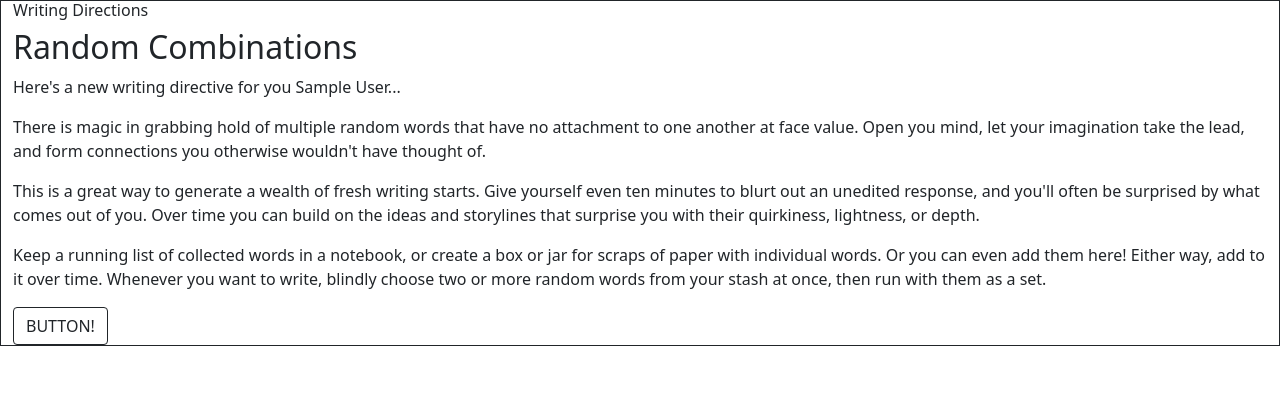
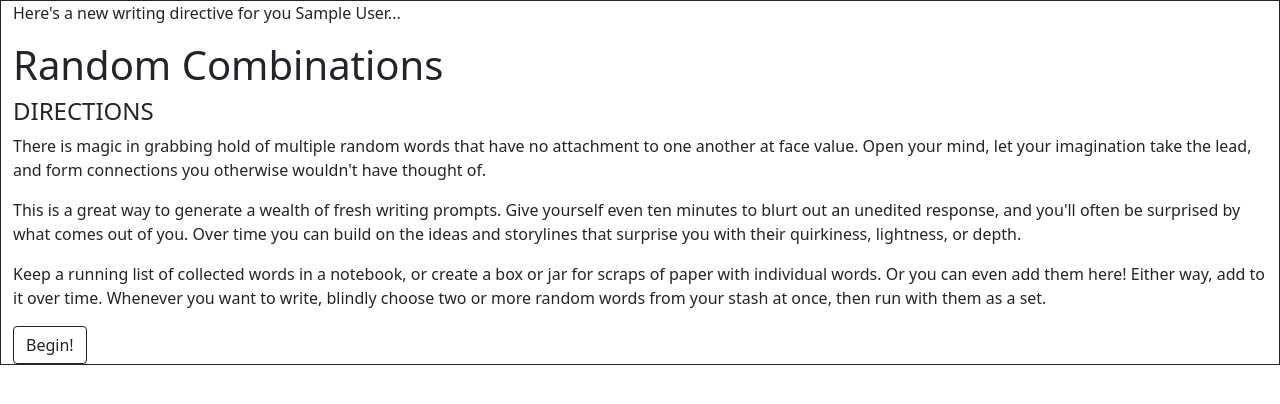
Before and after one commit to VallieTracy/Writing-Prompt-App, a Flask app: page /new-prompt in a window 1280 px wide. Shown: the top 404 px of the page. Run offline with Flask 2, Linux system fonts and the light colour scheme; the visitor is signed in with stand-in values (Sample User, id 1).

Commit message:
have images added to some of the prompts plus showing up thru jinja

```diff
--- a/data/prompts.py
+++ b/data/prompts.py
@@ -1,31 +1,36 @@
 prompts_dicts = [
     {'name': 'Single Words with Multiple Meanings',
-     'directions': ["With only minutes available to write in response to each prompt, think broadly with an open mind. The immediate goal is to generate a rich and varied field of thoughts, memories, and ideas. Let yourself wander all over the place and collect anything you find. You can sort through the piles later to decide what deserves more focused exploration"],
-     'prompt': 'Your single word to explore multiple meanings is:',
-     'random_word_qty': 1},
+     'directions': ["With only minutes available to write in response to each prompt, think broadly with an open mind. The immediate goal is to generate a rich and varied field of thoughts, memories, and ideas. Let yourself wander all over the place and collect anything you find. You can sort through the piles later to decide what deserves more focused exploration."],
+     'prompt': 'Your single word to explore:',
+     'random_word_qty': 1,
+     'img_path': '/static/Images/single_many.jpg'},
     {'name': 'Two Minute Sprints',
-     'directions': ['second prompt - here is the first snippet of directions',
-                    'second prompt - here is a second snippet',
-                    'second prompt - and a third'],
-     'prompt': 'Write for two minutes about:',
-     'random_word_qty': 1},
+     'directions': ["2 minute sprints are exactly what they sound like: responding to a prompt in only two minutes.",
+                    "The limitation of time, combined with advancing to the next word without pausing, grants your brain permission to 'just keep firing' and blurt out anything it wants to. This is a great practice for creating unfiltered writing without judgement, as well as preventing editing as you write. There simply isn't time to mull over what you're going to say, much less how to word it.",
+                    "Sprints allow you to generate a pile of raw material that you can return to later to build on. The more you do in one sitting, the more your mind will get comfortable with the randomness of it all, and the more you will discover unexpected and rich starters for yourself."],
+     'prompt': 'Your word for this two-minute sprint:',
+     'random_word_qty': 1,
+     'img_path': None},
     {'name': 'Random Combinations',
-     'directions': ["There is magic in grabbing hold of multiple random words that have no attachment to one another at face value. Open you mind, let your imagination take the lead, and form connections you otherwise wouldn't have thought of.",
-                    "This is a great way to generate a wealth of fresh writing starts. Give yourself even ten minutes to blurt out an unedited response, and you'll often be surprised by what comes out of you. Over time you can build on the ideas and storylines that surprise you with their quirkiness, lightness, or depth.",
+     'directions': ["There is magic in grabbing hold of multiple random words that have no attachment to one another at face value. Open your mind, let your imagination take the lead, and form connections you otherwise wouldn't have thought of.",
+                    "This is a great way to generate a wealth of fresh writing prompts. Give yourself even ten minutes to blurt out an unedited response, and you'll often be surprised by what comes out of you. Over time you can build on the ideas and storylines that surprise you with their quirkiness, lightness, or depth.",
                     "Keep a running list of collected words in a notebook, or create a box or jar for scraps of paper with individual words.  Or you can even add them here! Either way, add to it over time. Whenever you want to write, blindly choose two or more random words from your stash at once, then run with them as a set."],
-     'prompt': 'Your random combinations are:',
-     'random_word_qty': 2},
+     'prompt': 'Your two-word random combination is:',
+     'random_word_qty': 2,
+     'img_path': None},
     {'name': 'Mind Mapping, AKA: Clustering',
      'directions': ["Mind Mapping is another way to spin out from a single prompt. This practice pulls you farther away from the original word the more you work it, unearthing a wide span of topics to write on.",
                     "Start with obvious references written close in to your prompt word, then let go of the natural need to stick with the prompt word and build separately on the responses you wrote to it. Continue working outward and opening new paths as you go.",
                     "Map your brainstorms and insights for as long as you want. Then work one more layer out. Often times when we feel like we're done, we're on the edge of something even better that was hidden just out of sight before."],
      'prompt': 'Start your cluster with:',
-     'random_word_qty': 1},
+     'random_word_qty': 1,
+     'img_path': '/static/Images/mind_map.jpg'},
     {'name': 'Endings Into Beginnings',
      'directions': ["Write a single sentence, just one line long. It can be absolutely anything you want, as long as it fits on one line.",
                     "Rewrite the last word of sentence #1 onto line #2. This is now the first word in your second sentence. Again write anything you want, as long as it fits on one line.",
                     "As you progress, try not to follow a logical train of thought from sentence to sentence. Practice letting your mind wander wildly, without a filter or direction. Whatever comes to you, write it down. The reason for this is that Writing It Down clears out the clutter and makes room for something new to pop up.",
                     "Repeat as time and interest allows. Writers will have unintentional poems in the end."],
      'prompt': 'Your first sentence must include the word:',
-     'random_word_qty': 1}
+     'random_word_qty': 1,
+     'img_path': None}
 ]
--- a/server.py
+++ b/server.py
@@ -67,10 +67,11 @@ def log_in():
 
         writing_directions = writing_dictionary['directions']
         prompt_name = writing_dictionary['name']
+        img_src = writing_dictionary['img_path']
         first_name = user.first_name
         welcome = f"Welcome back {first_name}!"
 
-        return render_template('writing_directions.html', writing_directions=writing_directions, prompt_name=prompt_name, welcome_message=welcome)
+        return render_template('writing_directions.html', writing_directions=writing_directions, prompt_name=prompt_name, welcome_message=welcome, img_src=img_src)
 
 
 @app.route('/writing-prompt')
@@ -86,8 +87,10 @@ def writing_prompt():
     random_word1 = crud.get_random_word()
     random_word2 = crud.get_unique_second_word()
 
+    first_name = session["first_name"]
+    message = f"The timer has started, so get to writing {first_name}!"
 
-    return render_template('writing_prompt.html', word1=random_word1, word2=random_word2, name=directive_name, prompt=the_prompt, word_qty=word_qty)
+    return render_template('writing_prompt.html', message=message, word1=random_word1, word2=random_word2, name=directive_name, prompt=the_prompt, word_qty=word_qty)
 
 
 @app.route('/store-nugget', methods=['POST'])
@@ -140,7 +143,6 @@ def api_word_add():
         flash(f"Huzzah! We've located {word} in the Merriam-Webster Dictionary!")
         if word in crud.get_all_words():
             flash("BUT it's already in the DB so it's not being added.")
-            flash(stems)
         else:
             flash("AND it's not in the DB so we've added it for you!")
             crud.create_word(word, email)
@@ -164,12 +166,13 @@ def new_directive():
     session["writing_dictionary"] = writing_dictionary
     writing_directions = writing_dictionary['directions']
     prompt_name = writing_dictionary['name']
+    img_src = writing_dictionary['img_path']
 
     writer = session["first_name"]
     email = session["user_email"]
 
     welcome = f"Here's a new writing directive for you {writer}..."
-    return render_template('writing_directions.html', writing_directions=writing_directions, prompt_name=prompt_name, welcome_message=welcome)
+    return render_template('writing_directions.html', writing_directions=writing_directions, prompt_name=prompt_name, welcome_message=welcome, img_src=img_src)
 
 @app.route('/logout')
 def delete_sessions():
--- a/static/css/style.css
+++ b/static/css/style.css
@@ -1 +1,3 @@
-.testing {color: red;}
+.small-for-testing {
+    width: 450px;
+}
--- a/static/js/eventHandling.js
+++ b/static/js/eventHandling.js
@@ -38,6 +38,7 @@ $('#get-words').on('click', () => {
     $('#get-words').off();
 })
 
+// HIDDEN FOR NOW FOR PURPOSES OF MVP
 // hides the nugget element on writing_prompt.html
 $('#hidden-element').hide()
 
--- a/templates/homepage.html
+++ b/templates/homepage.html
@@ -2,8 +2,8 @@
 {% block title %}Homepage{% endblock %}
 
 {% block content %}
-    <h6>{{ writer }}</h6>
-    <h1>Show me my:</h1>
+    <h3>{{ writer }}'s Homepage</h3>
+    <h5>Show me my:</h5>
 
     <a class='btn border border-dark' id='get-nuggets' role='button'>Nuggets</a>
     <p id="no-nuggets"></p>
--- a/templates/registration.html
+++ b/templates/registration.html
@@ -2,8 +2,7 @@
 {% block title %}Registration{% endblock %}
 
 {% block content %}
-    <h6>Here's the registration page</h6>
-    <h3>REGISTER:</h3>
+    <h3>REGISTER</h3>
     <form action='/register-user' method='post'>
         <div>
           <label for="email">Email: </label>
--- a/templates/writing_directions.html
+++ b/templates/writing_directions.html
@@ -2,16 +2,24 @@
 {% block title %}DIRECTIONS{% endblock %}
 
 {% block content %}
-    <h6>Writing Directions</h6>
-    <h2>{{  prompt_name  }}</h2>
     <p>{{ welcome_message  }}</p>
+    <h1>{{  prompt_name  }}</h1>
+    <h4>DIRECTIONS</h4>
+
+
 
     {% for direction in writing_directions %}
     <p>{{ direction }}</p>
     {% endfor %}
 
+    {% if img_src %}
+    <h4><u>Examples:</u></h4>
+    <img class='small-for-testing' src="{{ img_src }}" alt='writing image'>
+    {% else %}
+    <img class='small-for-testing' src="{{ img_src }}" alt='writing image' hidden>
+    {% endif %}
     <!-- Button that will take user from directions to html that will show random word(s) and have timer -->
-    <a class='btn border border-dark' role='button' href = '/writing-prompt'>BUTTON!</a>
+    <a class='btn border border-dark' role='button' href = '/writing-prompt'>Begin!</a>
 
 
 {% endblock %}
```
Also changed, not shown: templates/writing_prompt.html (+5 -5 lines), static/Images/mind_map.jpg (added), static/Images/single_many.jpg (added), static/Images/static_img.jpeg (added), templates/test.jpeg (added), 3 other files.
